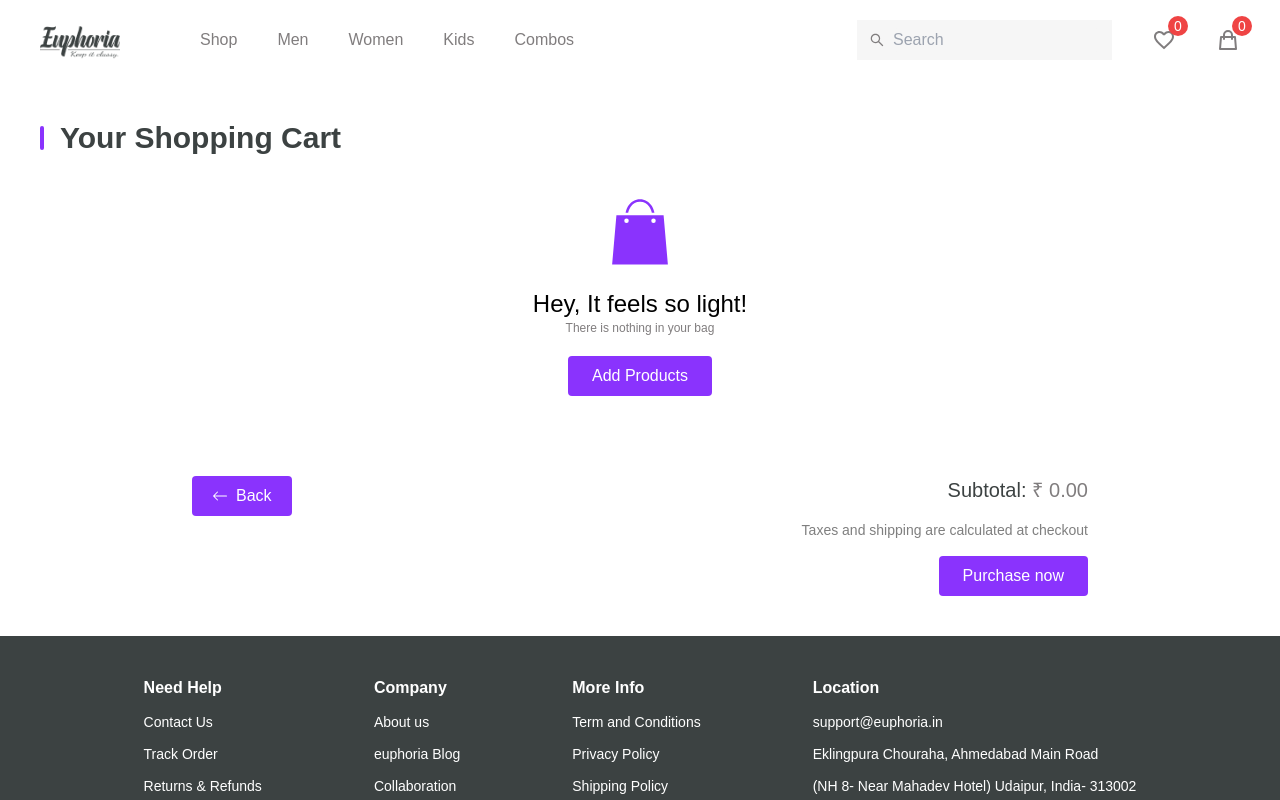
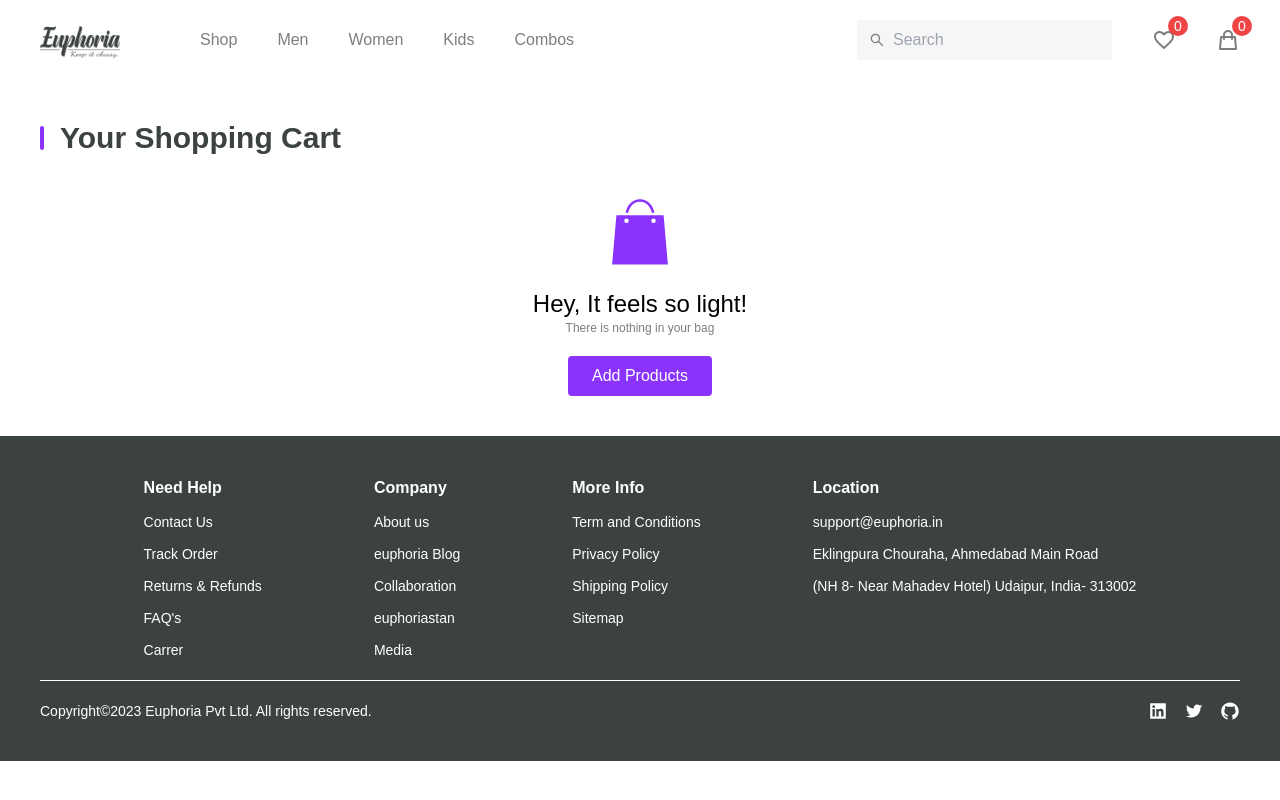
Before and after one commit to PrtHub/Euphoria-EcommerceApplication, a React (Vite) app: page /cart in a window 1280 px wide. Shown: the top 800 px of the page. Built offline with nearby package versions, Linux system fonts and the light colour scheme; a web font is replaced by a local one.

Commit message:
condition add

```diff
--- a/src/pages/Cart.jsx
+++ b/src/pages/Cart.jsx
@@ -121,7 +121,7 @@ const Cart = () => {
             </section>
           ))
         )}
-        <section className="w-full h-full max-w-4xl mx-auto mt-10 flex ">
+        {products.length !== 0 && <section className="w-full h-full max-w-4xl mx-auto mt-10 flex items-end">
           <button
             className="w-28 h-10 flex items-center justify-center gap-2 bg-dark-violet font-medium text-white rounded"
             onClick={goBack}
@@ -140,7 +140,7 @@ const Cart = () => {
               Purchase now
             </button>
           </section>
-        </section>
+        </section>}
       </main>
     </>
   );
```
